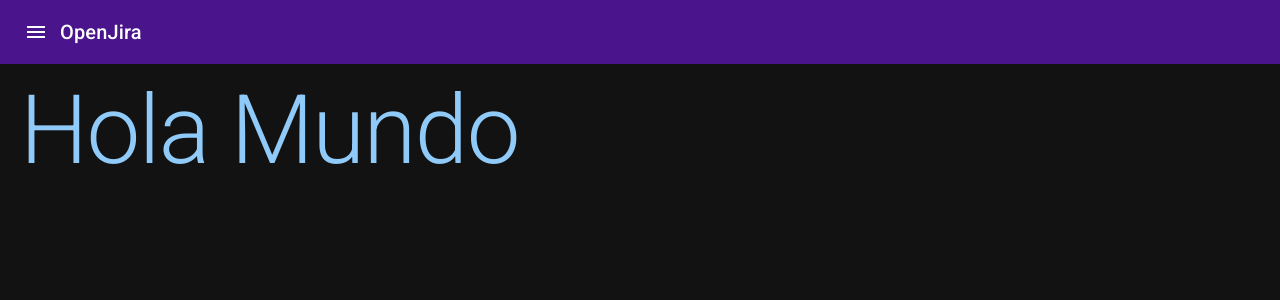
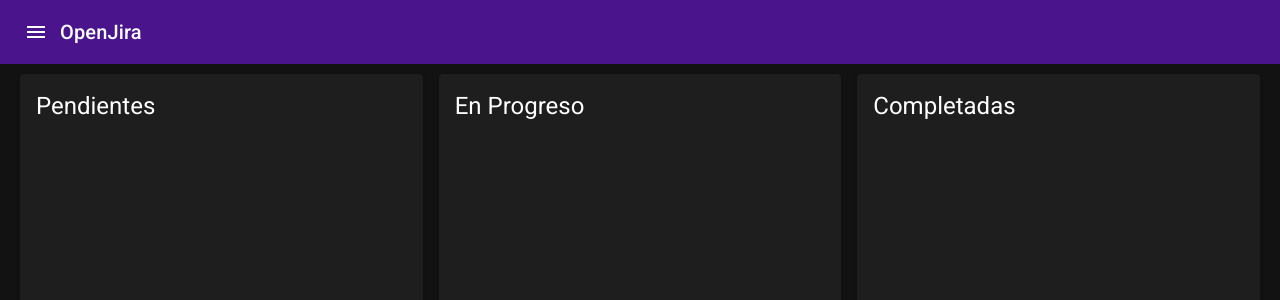
Before and after one commit to FededelRincon/openJira-next-mongo, a Next.js app: page / in a window 1280 px wide. Shown: the top 300 px of the page. Built offline with nearby package versions, Linux system fonts and the light colour scheme.

Commit message:
EntriesContext done + interfaces

```diff
--- /dev/null
+++ b/context/entries/EntriesContext.tsx
@@ -0,0 +1,10 @@
+import { createContext } from 'react';
+import { Entry } from '../../interfaces';
+
+
+interface ContextProps {
+    entries: Entry[];    // Todo: falta el tipo de dato del arreglo
+}
+
+
+export const EntriesContext = createContext({} as ContextProps);
--- /dev/null
+++ b/context/entries/EntriesProvider.tsx
@@ -0,0 +1,49 @@
+import { FC, useReducer } from 'react';
+import { v4 as uuidv4 } from 'uuid';
+
+import { Entry } from '../../interfaces';
+
+import { EntriesContext, entriesReducer } from './';
+
+
+export interface EntriesState {
+    entries: Entry[];
+}
+
+
+const Entries_INITIAL_STATE: EntriesState = {
+    entries: [
+        {
+            _id: uuidv4(),
+            description: 'Quisque porttitor quam nisi, vel laoreet massa auctor in. Nam eget ipsum quis ante rhoncus blandit nec ut elit.',
+            status: 'pending',
+            createdAt: Date.now(),
+        },
+        {
+            _id: uuidv4(),
+            description: 'Vivamus dapibus pretium elit, quis facilisis lectus dictum ut. Sed imperdiet porta ex in convallis.',
+            status: 'in-progress',
+            createdAt: Date.now() - 1,
+        },
+        {
+            _id: uuidv4(),
+            description: 'Nam libero velit, rutrum non nisi at, efficitur vulputate augue. Sed neque tortor, aliquet facilisis nisi id, gravida.',
+            status: 'finished',
+            createdAt: Date.now() - 2,
+        },
+    ],
+}
+
+
+export const EntriesProvider:FC = ({ children }) => {
+
+    const [state, dispatch] = useReducer( entriesReducer, Entries_INITIAL_STATE );
+
+    return (
+        <EntriesContext.Provider value={{
+            ...state
+        }}>
+            { children }
+        </EntriesContext.Provider>
+    )
+}
--- /dev/null
+++ b/context/entries/entriesReducer.ts
@@ -0,0 +1,19 @@
+import { EntriesState } from './';
+
+
+type EntriesActionType =
+    | { type: '[Entries] - ActionName' }
+
+
+export const entriesReducer = ( state:EntriesState, action: EntriesActionType ): EntriesState => {
+
+    switch (action.type) {
+        case '[Entries] - ActionName' :
+            return {
+                ...state,
+            }
+
+        default:
+            return state;
+    }
+}
--- /dev/null
+++ b/context/entries/index.ts
@@ -0,0 +1,6 @@
+
+
+
+export * from './EntriesContext';
+export * from './EntriesProvider';
+export * from './entriesReducer';
--- /dev/null
+++ b/interfaces/index.ts
@@ -0,0 +1,4 @@
+
+
+
+export * from './entry';
--- a/package.json
+++ b/package.json
@@ -15,11 +15,13 @@
     "@mui/material": "^5.5.1",
     "next": "12.1.0",
     "react": "17.0.2",
-    "react-dom": "17.0.2"
+    "react-dom": "17.0.2",
+    "uuid": "^8.3.2"
   },
   "devDependencies": {
     "@types/node": "17.0.21",
     "@types/react": "17.0.41",
+    "@types/uuid": "^8.3.4",
     "eslint": "8.11.0",
     "eslint-config-next": "12.1.0",
     "typescript": "4.6.2"
--- a/pages/index.tsx
+++ b/pages/index.tsx
@@ -1,11 +1,40 @@
-import { Typography } from '@mui/material';
 import type { NextPage } from 'next'
+import { Card, CardContent, CardHeader, Grid } from '@mui/material';
+
 import { Layout } from '../components/layouts';
 
 const HomePage: NextPage = () => {
     return (
-        <Layout>
-            <Typography variant='h1' color='primary'>Hola Mundo</Typography>
+        <Layout title='Home - OpenJira'>
+
+            <Grid container spacing={2}>
+                <Grid item xs={12} sm={4}>
+                    <Card sx={{ height: 'calc(100vh - 100px)' }} >
+                        <CardHeader title="Pendientes"/>
+
+                        <CardContent>
+                            {/* Agregar una nueva entrada */}
+                            {/* Listado de las entradas */}
+                        </CardContent>
+
+                    </Card>
+                </Grid>
+
+                <Grid item xs={12} sm={4}>
+                    <Card sx={{ height: 'calc(100vh - 100px)' }} >
+                        <CardHeader title="En Progreso"/>
+                    </Card>
+                </Grid>
+
+                <Grid item xs={12} sm={4}>
+                    <Card sx={{ height: 'calc(100vh - 100px)' }} >
+                        <CardHeader title="Completadas"/>
+                    </Card>
+                </Grid>
+
+
+            </Grid>
+
         </Layout>
     )
 }
```
Also changed, not shown: interfaces/entry.tsx (added, +11 -0 lines), pages/_app.tsx (+6 -1 lines), 1 other file (tests, documents, lock files or other folders).
